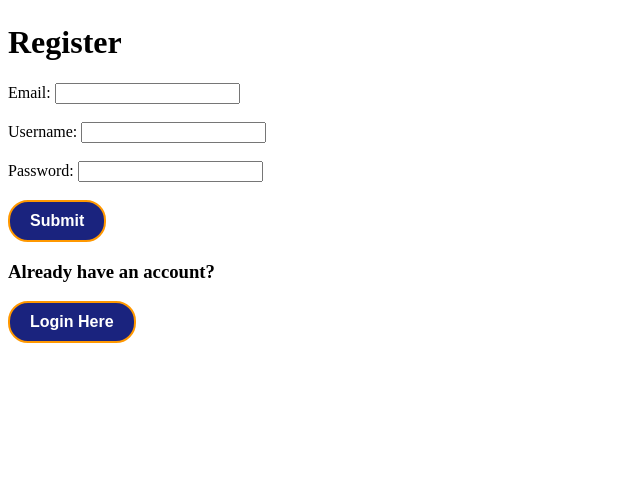
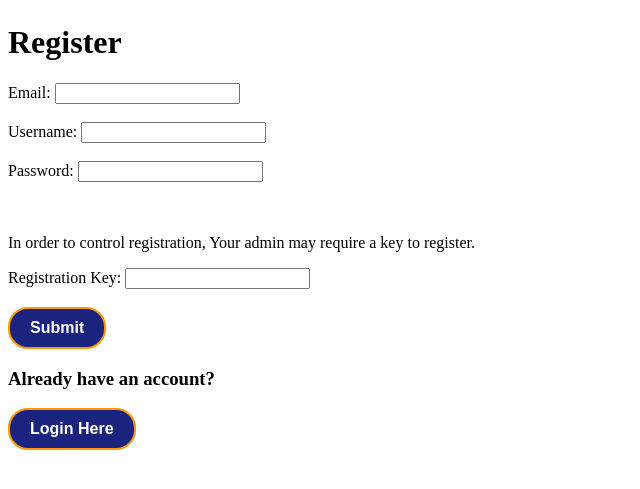
Before and after one commit to andrewfer000/POIgo, a Flask app: page /register in a window 1280 px wide. Shown: the part 250-739 px from the top of the page, without its empty margins (0-640 px from the left). Run offline with Flask 3, Linux system fonts and the light colour scheme.

Commit message:
Implmented Registration Control
In the app config section of the app.py file you can now enable/disable registration for new users or require a key to register the account. This makes POIgo slightly safer for putting on the public internet.

```diff
--- a/app.py
+++ b/app.py
@@ -15,13 +15,17 @@ from urllib.parse import quote
 
 app = Flask(__name__)
 app.secret_key = 'xyz'
+app.config['REGISTER_ENABLED'] = True
+app.config['REGISTER_KEY_REQUIRED'] = False
+app.config['REGISTER_KEY'] = ''
+
 # Max Upload Size
 app.config['MAX_CONTENT_LENGTH'] = 16 * 1024 * 1024
 # SQlite database location and options
 app.config['SQLALCHEMY_DATABASE_URI'] = 'sqlite:///data.db'
 app.config['SQLALCHEMY_TRACK_MODIFICATIONS'] = False
 # Google Maps API Key
-app.config['GOOGLE_MAPS_APIKEY'] = 'INSERT_YOUR_KEY_HERE'
+app.config['GOOGLE_MAPS_APIKEY'] = 'YOUR_API_KEY_HERE'
 #app.app_context().push()
 db.init_app(app)
 # User image upload location relarive to app.py
@@ -130,52 +134,65 @@ Register for a new account. Takes in an Email, Username, and password. Checks th
 """
 @app.route('/register', methods=['POST', 'GET'])
 def register():
-    if 'application/json' in request.headers.get('Accept'):
-        if current_user.is_authenticated:
-            return jsonify({"notice": "You are already authenticated"})
+    if app.config['REGISTER_ENABLED'] == True:
+        if 'application/json' in request.headers.get('Accept'):
+            if current_user.is_authenticated:
+                return jsonify({"notice": "You are already authenticated"})
 
-        if request.method == 'POST':
-            auth = request.get_json()
-            if not auth or not auth.get('email') or not auth.get('password'):
-                return jsonify({"error": "No login info provided"})
-            else:
-                email = auth.get('email')
-                username = auth.get('username')
-                password = auth.get('password')
 
-            if UserModel.query.filter_by(email=email).first():
-                    return jsonify({"error": "Email already present"})
-            if UserModel.query.filter_by(username=username).first():
-                    return jsonify({"error": "Username already present"})
+            if request.method == 'POST':
+                auth = request.get_json()
+                if auth.get('regkey') == app.config['REGISTER_KEY'] or app.config['REGISTER_KEY_REQUIRED'] == False:
+                    if not auth or not auth.get('email') or not auth.get('password'):
+                        return jsonify({"error": "No login info provided"})
+                    else:
+                        email = auth.get('email')
+                        username = auth.get('username')
+                        password = auth.get('password')
 
-            user = UserModel(email=email, username=username)
-            user.set_password(password)
-            db.session.add(user)
-            db.session.commit()
-            return jsonify({"Notice": "Account has been created. Please login"})
-        return jsonify({"error": "This endpoint is post only for APIs"})
 
+                    if UserModel.query.filter_by(email=email).first():
+                            return jsonify({"error": "Email already present"})
+                    if UserModel.query.filter_by(username=username).first():
+                            return jsonify({"error": "Username already present"})
+
+                    user = UserModel(email=email, username=username)
+                    user.set_password(password)
+                    db.session.add(user)
+                    db.session.commit()
+                    return jsonify({"Notice": "Account has been created. Please login"})
+                else:
+                    return jsonify({"Warning": "Registration Key Required or Incorrect"})
+            return jsonify({"error": "This endpoint is post only for APIs"})
+
+        else:
+            if current_user.is_authenticated:
+                return redirect('/')
+
+            if request.method == 'POST':
+                if request.form['regkey'] == app.config['REGISTER_KEY'] or app.config['REGISTER_KEY_REQUIRED'] == False:
+                    email = request.form['email']
+                    username = request.form['username']
+                    password = request.form['password']
+
+                    if UserModel.query.filter_by(email=email).first():
+                            return ('Email already Present')
+                    if UserModel.query.filter_by(username=username).first():
+                            return ('Username already Present')
+
+                    user = UserModel(email=email, username=username)
+                    user.set_password(password)
+                    db.session.add(user)
+                    db.session.commit()
+                    return redirect('/login')
+                else:
+                    return jsonify({"Warning": "Registration Key Required or Incorrect"})
+            return render_template('register.html')
     else:
-        if current_user.is_authenticated:
-            return redirect('/')
-
-        if request.method == 'POST':
-            email = request.form['email']
-            username = request.form['username']
-            password = request.form['password']
-
-            if UserModel.query.filter_by(email=email).first():
-                    return ('Email already Present')
-            if UserModel.query.filter_by(username=username).first():
-                    return ('Username already Present')
-
-            user = UserModel(email=email, username=username)
-            user.set_password(password)
-            db.session.add(user)
-            db.session.commit()
-            return redirect('/login')
-        return render_template('register.html')
-
+        if 'application/json' in request.headers.get('Accept'):
+            return jsonify({"error": "Public registration is currently disabled. Please contact the admin"})
+        else:
+            return jsonify({"error": "Public registration is currently disabled. Please contact the admin"})
 
 """
 Logs the user out by revoking their token
--- a/templates/register.html
+++ b/templates/register.html
@@ -36,6 +36,11 @@
         <label for="password">Password:</label>
         <input type="password" name="password" id="password" required>
         <br><br>
+        <br>
+        <p>In order to control registration, Your admin may require a key to register.</p>
+        <label for="regkey">Registration Key:</label>
+        <input type="password" name="regkey" id="regkey">
+        <br><br>
         <button class="submit-btn" type="submit">Submit</button>
     </form>
 
```
